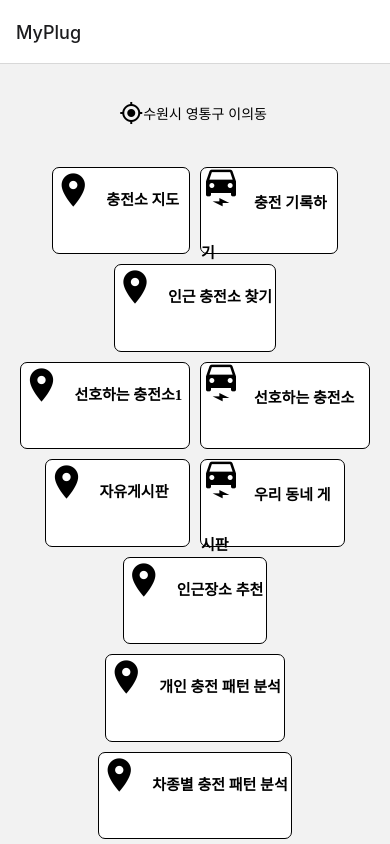
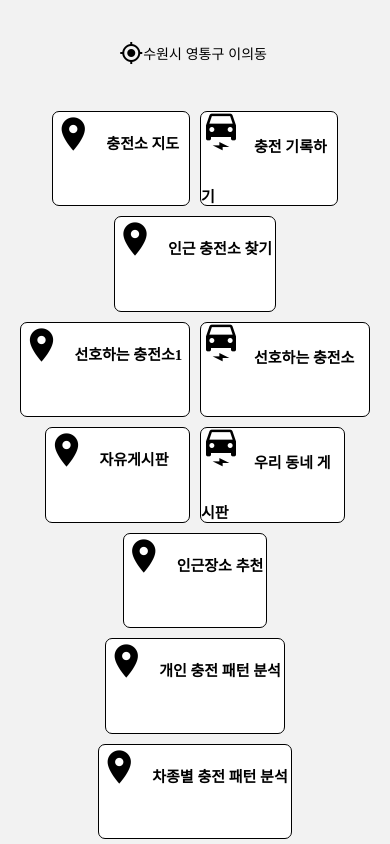
Before and after one commit to KGU-DCS-LAB/myPlug, a React Native app in the folder app-expo/: screen / in a window 390 px wide. Built offline with nearby package versions, Linux system fonts and the light colour scheme.

Commit message:
[윤주현/UPDATE] 헤더 삭제

```diff
--- a/app-expo/src/routes/ev_charger/EvChargerRoute.js
+++ b/app-expo/src/routes/ev_charger/EvChargerRoute.js
@@ -31,7 +31,9 @@ const Tab = createBottomTabNavigator();
 
 const EvChargerRoute = (props) => {
   return (
-    <Tab.Navigator>
+    <Tab.Navigator
+      screenOptions={{ headerShown: false }}
+    >
       <Tab.Screen name="목록보기" component={EvChargerMapScreen} />
       <Tab.Screen name="인근장소" component={TemporaryScreen} />
       <Tab.Screen
--- a/app-expo/src/routes/main/MainRoute.js
+++ b/app-expo/src/routes/main/MainRoute.js
@@ -42,16 +42,6 @@ function HotPlaceScreen({ navigation }) {
   return (
     <View style={{ flex: 1, alignItems: 'center', justifyContent: 'center' }}>
       <Text>Details Screen</Text>
-      <Button
-        title="Go to Details... again"
-        onPress={() => navigation.push('Details')}
-      />
-      <Button title="Go to Home" onPress={() => navigation.navigate('Home')} />
-      <Button title="Go back" onPress={() => navigation.goBack()} />
-      <Button
-        title="Go back to first screen in stack"
-        onPress={() => navigation.popToTop()}
-      />
     </View>
   );
 }
@@ -60,7 +50,10 @@ const Stack = createNativeStackNavigator();
 
 function MainRoute() {
   return (
-    <Stack.Navigator initialRouteName="Home">
+    <Stack.Navigator
+     initialRouteName="Home"
+     screenOptions={{ headerShown: false }}
+    >
       <Stack.Screen name="MyPlug" component={HomeScreen} />
       <Stack.Screen name="EvCharger" component={EvChargerScreen} />
       {/* <Stack.Screen name="Community" component={CommunityScreen} /> */}
```
